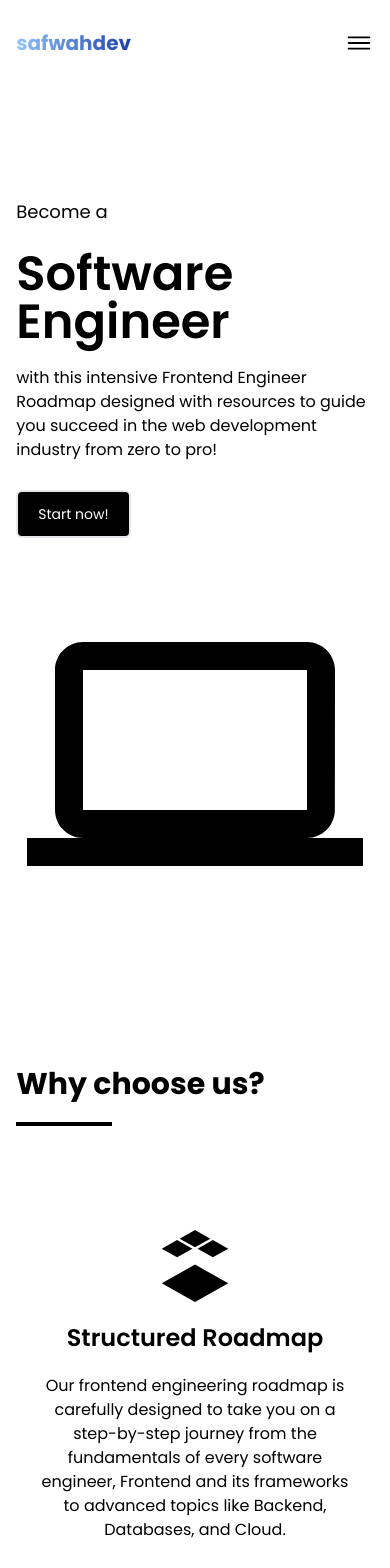
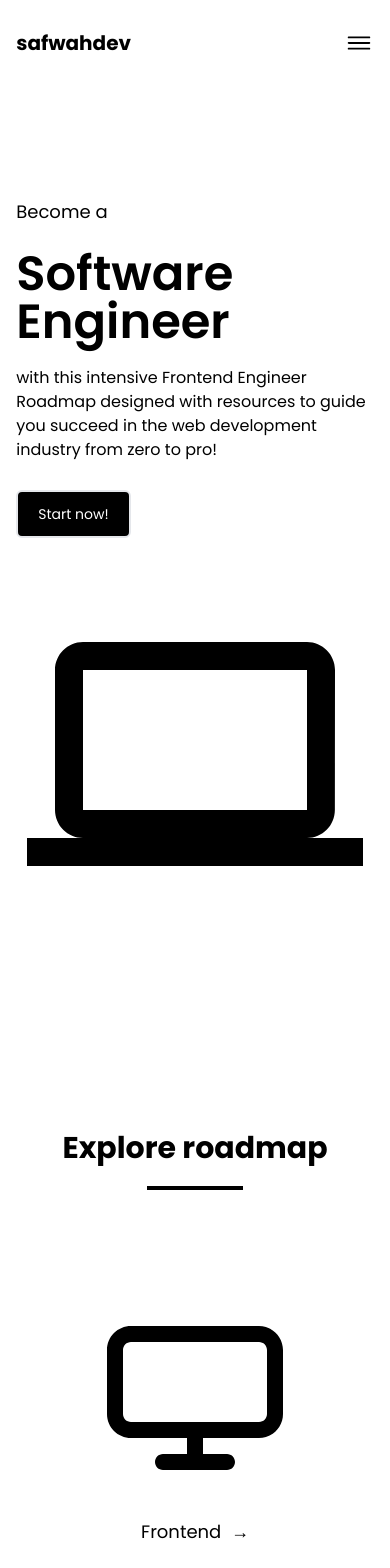
Before and after one commit to shuaibu222/safwahdev, a Next.js app: page / in a window 390 px wide. Shown: the top 1568 px of the page. Built offline with nearby package versions, Linux system fonts and the light colour scheme.

Commit message:
change layout and styling

```diff
--- a/app/components/Nav.js
+++ b/app/components/Nav.js
@@ -27,11 +27,13 @@ export default function Nav() {
   const currentTheme = theme === 'system' ? systemTheme : theme;
 
   return (
-    <header>
+    <header className={`inset-0 bg-opacity-10 -z-10 backdrop-blur-lg ${
+            isOpen ? 'bg-inherit' : 'bg-white'
+          } transition duration-300`}>
       <div className='container mx-auto my-0 flex w-11/12 items-center justify-between py-7 sm:max-w-7xl'>
-        <Link
+      <Link
           href='/'
-          className={`bg-gradient-to-r from-blue-300 to-blue-800 bg-clip-text text-xl text-transparent ${inter.className}`}
+          className={`text-xl ${inter.className}`}
         >
           safwahdev
         </Link>
@@ -73,14 +75,14 @@ export default function Nav() {
                 />
               )}
             </div>
-            <Link href='#' className='px-3 py-2'>
+            <Link href='#' className='px-3 py-2 outline-none border-2 hover:border-black dark:hover:border-white rounded-md border-transparent'>
               Sign in
             </Link>
             <Link
               href='#'
-              className='rounded-lg bg-white bg-gradient-to-r px-3 py-2 text-black'
+              className='rounded-lg outline-none border-2 dark:hover:border-white dark:hover:text-white dark:hover:bg-midnight hover:transition-all hover:duration-150 via-white hover:ease-in-out dark:bg-white bg-gradient-to-r px-3 py-2 bg-black text-white hover:bg-white hover:border-black hover:text-black dark:text-black'
             >
-              Get started
+              Sign up
             </Link>
           </div>
         </div>
@@ -92,10 +94,10 @@ export default function Nav() {
         </div>
       </div>
       <div
-        className={
+        className={`mx-auto my-0 w-10/12 rounded-md bg-black dark:bg-white text-white p-5 dark:text-black transition duration-150 md:hidden ${
           isOpen
-            ? 'mx-auto my-0 w-10/12 rounded-md bg-black dark:bg-white text-white p-5 dark:text-black transition duration-150 md:hidden'
-            : 'mx-auto my-0 hidden w-10/12 rounded-md bg-black dark:bg-white text-white p-5 dark:text-black transition duration-150 md:hidden'
+            ? 'block'
+            : 'hidden'}`
         }
       >
         <ul className='flex flex-col gap-2'>
--- a/app/components/NavSpinner.js
+++ b/app/components/NavSpinner.js
@@ -2,24 +2,24 @@ import React from 'react';
 
 export default function NavSpinner() {
   return (
-    <div className=' animate-pulse bg-orange-500/20 px-3 py-7'>
+    <div className=' animate-pulse bg-white/10 px-3 py-8'>
       <div className='mx-auto my-0 flex w-11/12  items-center justify-between sm:max-w-7xl'>
-        <div className=' h-9 w-20 rounded-md bg-orange-500/30'></div>
+        <div className=' h-9 w-20 rounded-md bg-white/25'></div>
         <div className='hidden md:block'>
           <div className='flex items-center gap-4'>
-            <div className=' h-10 w-16 rounded-md bg-orange-500/30'></div>
-            <div className=' h-10 w-16 rounded-md bg-orange-500/30'></div>
-            <div className=' h-10 w-16 rounded-md bg-orange-500/30'></div>
+            <div className=' h-10 w-16 rounded-md bg-white/25'></div>
+            <div className=' h-10 w-16 rounded-md bg-white/25'></div>
+            <div className=' h-10 w-16 rounded-md bg-white/25'></div>
           </div>
         </div>
         <div className='hidden md:block'>
           <div className='flex items-center gap-4'>
-            <div className=' h-10 w-16 rounded-md bg-orange-500/30'></div>
-            <div className=' h-10 w-16 rounded-md bg-orange-500/30'></div>
-            <div className=' h-10 w-16 rounded-md bg-orange-500/30'></div>
+            <div className=' h-10 w-16 rounded-md bg-white/25'></div>
+            <div className=' h-10 w-16 rounded-md bg-white/25'></div>
+            <div className=' h-10 w-16 rounded-md bg-white/25'></div>
           </div>
         </div>
-        <div className='block h-10 w-16 rounded-md bg-orange-500/30 md:hidden'></div>
+        <div className='block h-10 w-16 rounded-md bg-white/25 md:hidden'></div>
       </div>
     </div>
   );
--- a/app/layout.js
+++ b/app/layout.js
@@ -10,8 +10,11 @@ export const metadata = {
     'a roadmap-guided coding school aim to provide a comprehensive roadmap for web developers',
   charset: 'UTF-8',
   author: 'shuaibu abdulkadir hussain',
+};
+
+export const viewport = {
   viewport: 'width=device-width, initial-scale=1.0',
-};
+}
 
 export default function RootLayout({ children }) {
   return (
--- a/app/page.js
+++ b/app/page.js
@@ -1,26 +1,18 @@
 import { Poppins } from 'next/font/google';
 import Link from 'next/link';
 import { LiaArrowDownSolid } from 'react-icons/lia';
-import { SiInstructure, SiWebpack, SiJest } from 'react-icons/si';
-import { TbWorldCode, TbBrandNextjs } from 'react-icons/tb';
+import { CgScreen } from "react-icons/cg";
+import { SiInstructure} from 'react-icons/si';
+import { TbWorldCode } from 'react-icons/tb';
+import {AiFillDatabase} from 'react-icons/ai';
 import { MdOutlineComputer } from "react-icons/md";
+import { PiProjectorScreenChartFill } from "react-icons/pi";
 import {
   BiSolidTime,
   BiLogoJavascript,
-  BiLogoTailwindCss,
 } from 'react-icons/bi';
-import {
-  FaNpm,
-  FaHtml5,
-  FaCss3Alt,
-  FaReact,
-  FaVuejs,
-  FaAngular,
-  FaGitAlt,
-} from 'react-icons/fa';
 import dynamic from 'next/dynamic';
 import NavSpinner from './components/NavSpinner';
-import Image from 'next/image';
 
 const inter = Poppins({ subsets: ['devanagari'], weight: '600' });
 
@@ -34,7 +26,7 @@ const chooseData = [
     icon: <SiInstructure />,
     title: 'Structured Roadmap',
     content:
-      'Our frontend engineering roadmap is carefully designed to take you on a step-by-step journey from the fundamentals of every software engineer, Frontend and its frameworks to advanced topics like Backend, Databases, and Cloud.',
+      'Our roadmap is carefully designed to take you on a step-by-step journey from the fundamentals of every software engineer, Frontend and its frameworks to advanced topics like Backend, Databases, and Cloud.',
   },
   {
     icon: <TbWorldCode />,
@@ -52,64 +44,16 @@ const chooseData = [
 
 const technologies = [
   {
-    name: 'HTML5',
-    icon: <FaHtml5 />,
-    bgcolor: 'hover:text-orange-600',
+    name: 'Frontend',
+    icon: <CgScreen />,
   },
   {
-    name: 'CSS3',
-    icon: <FaCss3Alt />,
-    bgcolor: 'hover:text-blue-600',
+    name: 'Backend',
+    icon: <AiFillDatabase />,
   },
   {
-    name: 'JavaScript',
-    icon: <BiLogoJavascript />,
-    bgcolor: 'hover:text-yellow-400',
-  },
-  {
-    name: 'Git',
-    icon: <FaGitAlt />,
-    bgcolor: 'hover:text-orange-600',
-  },
-  {
-    name: 'React js',
-    icon: <FaReact />,
-    bgcolor: 'hover:text-teal-300',
-  },
-  {
-    name: 'Vue js',
-    icon: <FaVuejs />,
-    bgcolor: 'hover:text-green-600',
-  },
-  {
-    name: 'Angular js',
-    icon: <FaAngular />,
-    bgcolor: 'hover:text-red-600',
-  },
-  {
-    name: 'Tailwind CSS',
-    icon: <BiLogoTailwindCss />,
-    bgcolor: 'hover:text-cyan-500',
-  },
-  {
-    name: 'Webpack',
-    icon: <SiWebpack />,
-    bgcolor: 'hover:text-blue-300/60',
-  },
-  {
-    name: 'NPM',
-    icon: <FaNpm />,
-    bgcolor: 'hover:text-red-600',
-  },
-  {
-    name: 'Jest js',
-    icon: <SiJest />,
-    bgcolor: 'hover:text-lime-500',
-  },
-  {
-    name: 'Next js',
-    icon: <TbBrandNextjs />,
-    bgcolor: '',
+    name: 'Fullstack',
+    icon: <PiProjectorScreenChartFill/>,
   },
 ];
 
@@ -117,7 +61,7 @@ export default function Home() {
   return (
     <main className='min-h-screen'>
       <Nav />
-      <section className='mx-auto flex gap-12 md:gap-0 flex-col w-11/12 pb-16 pt-28 sm:max-w-7xl md:flex-row'>
+      <article className='mx-auto flex gap-12 md:gap-0 flex-col w-11/12 pb-16 pt-28 sm:max-w-7xl md:flex-row'>
         <div className='flex flex-col'>
         <h1 className='sm:text-xlg flex flex-col gap-1 text-lg dark:text-white md:text-2xl'>
           Become a
@@ -149,9 +93,9 @@ export default function Home() {
         >
           <LiaArrowDownSolid />
         </Link> */}
-      </section>
-      <article
-        className='mx-auto flex w-11/12 flex-col gap-20 pb-20 pt-20 sm:max-w-7xl'
+      </article>
+      {/* <article
+        className='mx-auto flex w-11/12 flex-col gap-20 py-16 px-10 my-120 rounded-2xl sm:max-w-7xl inset-0 bg-opacity-10 -z-10 backdrop-blur-lg bg-white'
         id='choose'
       >
         <div className='flex flex-col gap-5'>
@@ -174,57 +118,41 @@ export default function Home() {
             );
           })}
         </section>
-      </article>
-      <article className='mx-auto flex w-11/12 flex-col gap-20 pb-20 pt-20 sm:max-w-7xl'>
-        <div className='flex flex-col gap-5'>
+      </article> */}
+      <article className='mx-auto flex w-11/12 flex-col gap-20 py-16 px-10 rounded-2xl sm:max-w-7xl my-20 inset-0 bg-opacity-10 -z-10 backdrop-blur-lg bg-white'>
+        <div className='flex flex-col gap-5 self-center'>
           <h1 className='text-3xl font-bold md:text-4xl'>
-            What you will learn
+            Explore roadmap
           </h1>
-          <div className='h-1 w-24 dark:bg-white bg-black'></div>
+          <div className='h-1 w-24 dark:bg-white self-center bg-black'></div>
         </div>
         <section className='grid grid-cols-12 gap-7'>
           {technologies.map((technology, i) => {
-            const { name, icon, bgcolor } = technology;
+            const { name, icon } = technology;
             return (
               <div
                 key={i}
                 className={`grid place-content-center gap-3 px-10 py-8 hover:transition-all hover:duration-150 hover:ease-in-out`}
               >
                 <div
-                  className={`grid place-content-center ${bgcolor} hover:delay-50 text-9xl hover:transition`}
+                  className={`grid place-content-center hover:delay-50 text-[12rem] hover:transition`}
                 >
                   {icon}
                 </div>
-                <p className='text-center text-base'>{name}</p>
+                <Link href="bootcamp" className='text-center text-lg mt-3'>{name} &nbsp;&#8594;</Link>
               </div>
             );
           })}
         </section>
       </article>
-      <article className='mx-auto flex w-11/12 flex-col gap-10 pb-20 pt-20 sm:max-w-7xl'>
-        <div className='flex flex-col gap-5'>
-          <h1 className='text-3xl font-bold md:text-4xl'>Free web templates</h1>
-          <div className='h-1 w-24 dark:bg-white bg-black'></div>
-        </div>
-        <div className='mb-10'>
-          <p>
-            Learn how to structure and build a website using ready-made and
-            well-designed templates.
-          </p>
-        </div>
-        <div className='flex flex-col items-center gap-7'>
-          <Image
-            width={1200}
-            height={831}
-            alt='main-template'
-            className=' rounded-lg brightness-50'
-            src={
-              'https://external-content.duckduckgo.com/iu/?u=https%3A%2F%2Fmiro.medium.com%2Fmax%2F3200%2F0*OFrVIaXkKTr6Fnqh&f=1&nofb=1&ipt=5fbb07c45fd33a7d2c707b34e38c2475c7ed331276890f4c3cb0d35a17929785&ipo=images'
-            }
-          />
-          <button className='rounded-md outline-none hover:transition-all hover:ease-in-out hover:duration-150 border-2 dark:bg-white bg-black px-4 py-3 text-base hover:bg-white dark:hover:border-white dark:hover:bg-midnight dark:hover:text-white hover:border-black hover:text-black text-white dark:text-black'>
-            Browse for More
-          </button>
+      <article className='flex flex-col pb-20 pt-20 dark:bg-white bg-black my-20'>
+        <div className='flex items-center mx-auto w-11/12 sm:max-w-7xl'>
+          <div className='self-center'>
+            <input name='email' type='email' placeholder='Join our mailing list' />
+            <button className='rounded-md outline-none hover:transition-all hover:ease-in-out hover:duration-150 border-2 dark:bg-white bg-black px-4 py-3 text-base hover:bg-white dark:hover:border-white dark:hover:bg-midnight dark:hover:text-white hover:border-black hover:text-black text-white dark:text-black'>
+              Browse for More
+            </button>
+          </div>
         </div>
       </article>
 
--- a/package.json
+++ b/package.json
@@ -11,7 +11,7 @@
   "dependencies": {
     "eslint": "8.45.0",
     "eslint-config-next": "13.4.10",
-    "next": "^13.4.12",
+    "next": "^14.1.0",
     "next-themes": "^0.2.1",
     "react": "18.2.0",
     "react-dom": "18.2.0",
```
Also changed, not shown: 1 other file (tests, documents, lock files or other folders).
